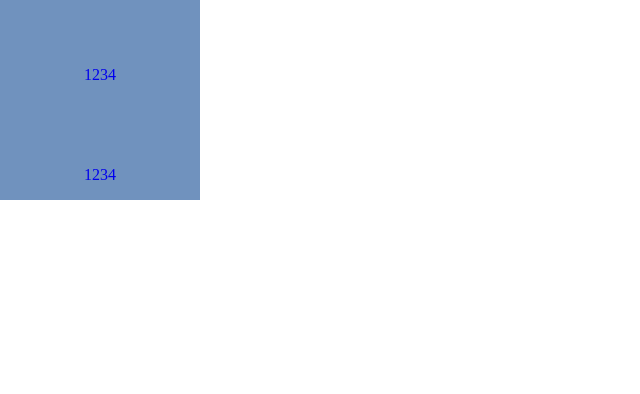
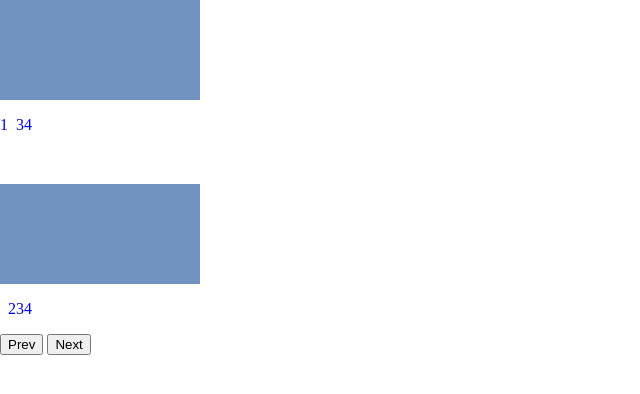
Before and after one commit to sorita114/imageSlider, a plain HTML site: page examples/jquery-plugin/index.html in a window 1280 px wide. Shown: the whole page, without its empty margins (0-640 px from the left). Drawn offline with Linux system fonts and the light colour scheme.

Commit message:
> 1차 개발 완료

```diff
--- a/examples/jquery-plugin/index.html
+++ b/examples/jquery-plugin/index.html
@@ -4,23 +4,34 @@
   <title>Image Slider</title>
   <link rel="stylesheet" href="./../../public/css/common.css" media="screen" title="no title" charset="utf-8">
   <body>
-    <div class="slide-wrapper s1">
+    <div>
+      <div class="s1">
+        <div class="slide-wrapper">
           <ul id="slide" class="slide">
-        <li class="active"><a href="#"><img src="./../../public/images/black.png" alt="image1" style="width:200px;height:100px;"/></a></li>
+            <li><a href="#"><img src="./../../public/images/black.png" alt="image1" style="width:200px;height:100px;"/></a></li>
             <li><a href="#"><img src="./../../public/images/blue.png" alt="image2" style="width:200px;height:100px;" /></a></li>
             <li><a href="#"><img src="./../../public/images/orange.png" alt="image3" style="width:200px;height:100px;" /></a></li>
             <li><a href="#"><img src="./../../public/images/yellow.png" alt="image4" style="width:200px;height:100px;" /></a></li>
           </ul>
+        </div>
         <p class="slide-nav"></p>
       </div>
-    <div class="slide-wrapper s2">
+      <div style="margin-bottom:50px"></div>
+      <div class="s2">
+        <div class="slide-wrapper">
           <ul id="slide" class="slide">
-        <li class="active"><a href="#"><img src="./../../public/images/black.png" alt="image1" style="width:200px;height:100px;"/></a></li>
+            <li><a href="#"><img src="./../../public/images/black.png" alt="image1" style="width:200px;height:100px;"/></a></li>
             <li><a href="#"><img src="./../../public/images/blue.png" alt="image2" style="width:200px;height:100px;" /></a></li>
             <li><a href="#"><img src="./../../public/images/orange.png" alt="image3" style="width:200px;height:100px;" /></a></li>
             <li><a href="#"><img src="./../../public/images/yellow.png" alt="image4" style="width:200px;height:100px;" /></a></li>
           </ul>
+        </div>
         <p class="slide-nav"></p>
+        <div class="slide-controller">
+          <button class="controller" data-type="prev" data-target="s2">Prev</button>
+          <button class="controller" data-type="next" data-target="s2">Next</button>
+        </div>
+      </div>
     </div>
     <script src="./../../public/scripts/jquery-2.1.1.min.js" charset="utf-8"></script>
     <script src="./jquery-imageSlider.js" charset="utf-8"></script>
--- a/examples/jquery-plugin/jquery-imageSlider.js
+++ b/examples/jquery-plugin/jquery-imageSlider.js
@@ -16,19 +16,25 @@
       var settings = $.extend(true, defaults, options || {});
 
       //rotae
-      var rotate = $(this).find('.slide').imageSliderRotate(settings);
+      var rotate = $(this).imageSliderRotate(settings);
       //navigtion
-      var nav = $(this).imageSliderNavigation(options);
+      $(this).imageSliderNavigation(options);
 
       //init
       rotate.resume();
 
       //events
-      nav.on('click','a', function(e){
+      $(this).find('.slide-nav').on('click','a:not(".active")', function(e){
         var pageNum = $(this).data('index');
         e.preventDefault();
         rotate.moveTo(pageNum);
       });
+      $(this).find('.slide-controller').on('click', '.controller', function(e){
+        e.preventDefault();
+        var type = $(this).data('type');
+        console.log(type);
+        rotate[type]();
+      });
     });
   };
 })(window, jQuery);
--- a/examples/jquery-plugin/jquery-imageSlider.navigation.js
+++ b/examples/jquery-plugin/jquery-imageSlider.navigation.js
@@ -5,10 +5,9 @@
     var len = $(this).find('.slide').find('li').length;
     var $a = '';
     for(var i = 1; i <= len ;i++){
-      $a = $a + '<a href="#page=' + i +'" data-index="' + i + '"><span class="bland">' + i + '</span></a>';
+      $a = $a + '<a href="#page=' + i +'" data-index="' + i + '" class="'+ (i === 1 ? 'active' : '') +'"><span class="bland">' + i + '</span></a>';
     }
     $(this).find('.slide-nav').html($a);
-    return this;
   };
 
 })(window, jQuery);
--- a/examples/jquery-plugin/jquery-imageSlider.rotate.js
+++ b/examples/jquery-plugin/jquery-imageSlider.rotate.js
@@ -3,12 +3,17 @@
 
   $.fn.imageSliderRotate = function(options){
     var self = $(this);
-    var $li = self.find('li');
+    var $slide = self.find('.slide');
+    var $nav = self.find('.slide-nav');
+    var $li = $slide.find('li');
     var len = $li.length;
     var interValTime = null;
 
     //init
     $li.each(function(index){
+      if(index === 0 ){
+        $(this).addClass('active');
+      }
       $(this).css({
         'left': index * options.slideWidth
       });
@@ -18,7 +23,7 @@
     return {
       rotate : function(page){
         var _this = this;
-        var index = self.find('li.active').data('index');
+        var index = $slide.find('li.active').data('index');
         $li.animate({
           'left' : ( page && index > page ? '+=' : '-=') + options.slideWidth
         },{
@@ -38,12 +43,20 @@
             if( left >= (len - 1 ) * options.slideWidth ) {
               $this.css('left' , -1 * options.slideWidth + 'px');
             }
-            if( page && $this.hasClass('active')){
+            if($this.hasClass('active')){
               var _index = $this.data('index');
-              if(_index == page){
-                  return;
-              } else {
-                  _this.rotate(page);
+              $nav.find('a').each(function(){
+                var index = $(this).data('index');
+                if(index == _index){
+                  $(this).addClass('active').siblings().removeClass('active');
+                }
+              });
+              if(page) {
+                if(_index == page){
+                    return;
+                } else {
+                    _this.rotate(page);
+                }
               }
             }
           }
@@ -62,6 +75,20 @@
         var _this = this;
         _this.pause();
         _this.rotate(pageNum);
+      },
+      next : function(){
+        var _this = this;
+        var index = $nav.find('a.active').data('index');
+        var pageNum = index + 1 > len ? 1 : index + 1;
+        _this.pause();
+        _this.moveTo(pageNum);
+      },
+      prev : function(){
+        var _this = this;
+        var index = $nav.find('a.active').data('index');
+        var pageNum = index - 1 < 1 ? len : index - 1;
+        _this.pause();
+        _this.moveTo(pageNum);
       }
     };
   };
--- a/public/css/common.css
+++ b/public/css/common.css
@@ -5,4 +5,5 @@ img{border:1px solide #666}
 .slide-wrapper{width:200px;height:100px;overflow:hidden;position:relative}
 .slide{height:100%}
 .slide li{position:absolute}
-.slide-nav{position:absolute;bottom:0;left:0;right:0;text-align:center;z-index:1000}
+/*.slide-nav{position:absolute;bottom:0;left:0;right:0;text-align:center;z-index:1000}*/
+.slide-nav a.active{cursor:default;font-weight:bold;color:#fff}
```
Lines whose indentation alone changed are shown as unchanged.
